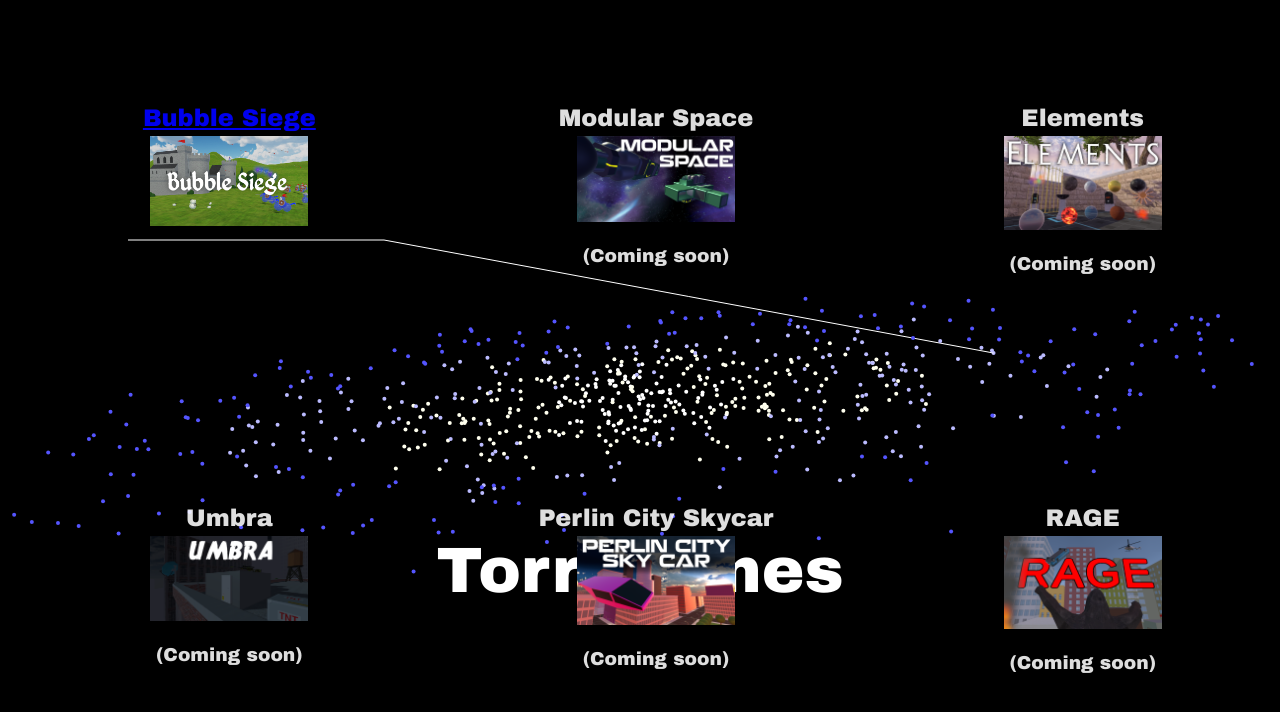
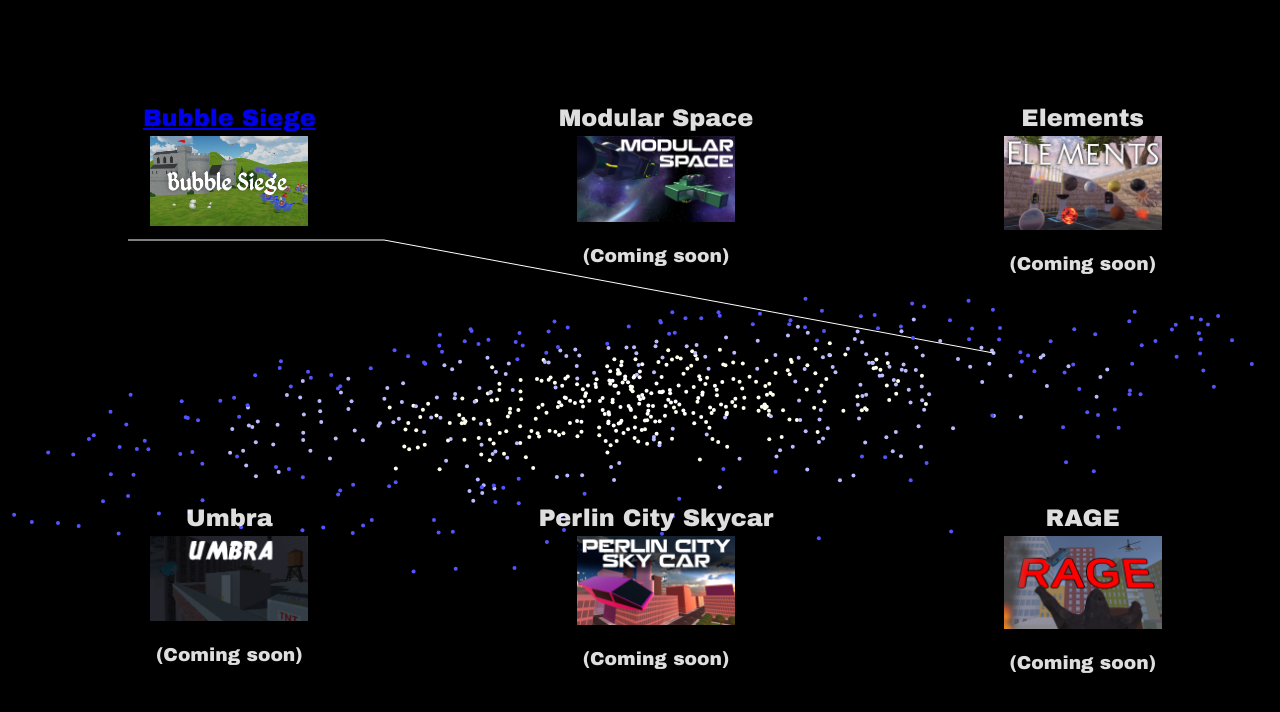
Before and after one commit to AndroidDoctorr/torr-games, a React (Vite) app: page / in a window 1280 px wide. Shown: the top 712 px of the page. Built offline with nearby package versions, Linux system fonts and the light colour scheme.

Commit message:
removed App.css reference, title

```diff
--- a/src/App.jsx
+++ b/src/App.jsx
@@ -1,6 +1,5 @@
 import { useState } from 'react'
 import { generateDiskPoints, projectTo2D, rotateDisks } from './utils/geometry.js'
-import './App.css'
 import bsThumb from '/assets/bs-thumb.png'
 import pcThumb from '/assets/pc-thumb.png'
 import elThumb from '/assets/el-thumb.png'
@@ -101,9 +100,6 @@ function App() {
   var intervalId = setInterval(rotateAndDraw, 10);
   return (
     <>
-      <h1 className='title'>
-        Torr Games
-      </h1>
       <div className="container">
       <div className="row">
         <div className="column">
```
Also changed, not shown: 1 other file (tests, documents, lock files or other folders).
